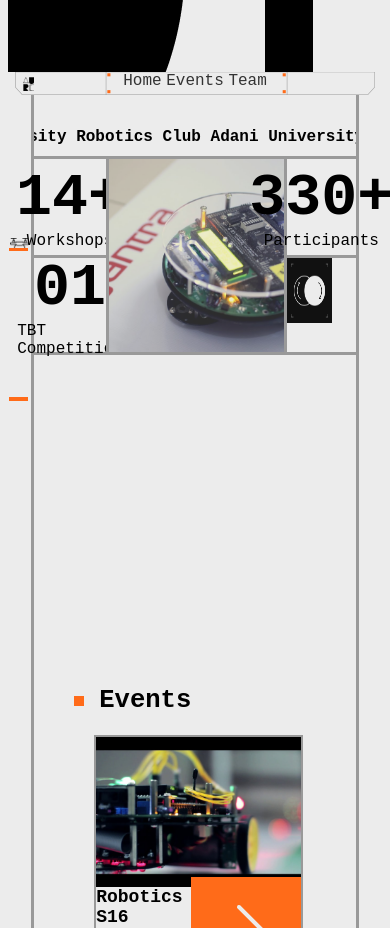
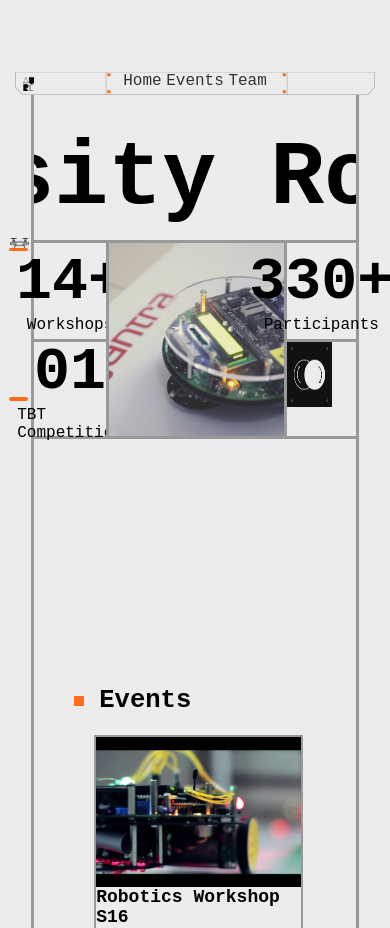
Before and after one commit to HetHirani07/AURC.club, a Next.js app: page / in a window 390 px wide. Shown: the part 780-1708 px from the top of the page. Built offline with nearby package versions, Linux system fonts and the light colour scheme; a web font is replaced by a local one.

Commit message:
after first deploy

```diff
--- a/src/app/components/events.module.css
+++ b/src/app/components/events.module.css
@@ -4,7 +4,7 @@
 .card{height: 325px; width: 280px; overflow: hidden; display: flex; flex-direction: column; border: 2px solid #999; margin-left: 20px; margin-top: 20px;
     position: relative}
 .cardImg{height: 60%;object-fit: cover; box-sizing: border-box}
-.toggleImg{position: absolute; right: 0%; bottom: 0%; height: 50}
+.toggleImg{position: absolute; right: 0%; bottom: 0%; height: 50px}
 .eventName{font-size: 23px; font-weight: 600; margin-left: 5; margin-top: 10}
 .eventDate{font-size: 21px; margin-left: 5; margin-top: 10}
 
@@ -13,12 +13,12 @@
     .card{height: 300px; width: 255px;}
     .eventName{font-size: 21px;}
     .eventDate{font-size: 19px;}
-    .toggleImg{height: 45;}
+    .toggleImg{height: 45px;}
 }
 @media screen and (max-width: 768px) {
     .title{font-size: 1.6rem;}
     .card{height: 250px; width: 205px;}
     .eventName{font-size: 18px;}
     .eventDate{font-size: 16px; margin-top: 0;}
-    .toggleImg{height: 30;}
+    .toggleImg{height: 30px;}
 }
--- a/src/app/event/event.module.css
+++ b/src/app/event/event.module.css
@@ -7,16 +7,17 @@
 .navbarText:hover{border-bottom: #FF6B19 solid 2.5px}
 .main{height: 100%; position: relative; box-sizing: border-box;}
 .drone{width: 5%;position: absolute;z-index: 3; margin-left: .5%; margin-top: 38%}
-.droneLanding{position: absolute; height: .40%; width: 5%; background-color: #FF6B19; border-radius: 50}
+.droneLanding{position: absolute; height: .40%; width: 5%; background-color: #FF6B19; border-radius: 50px}
 .hero{border-left: solid; border-right: solid; border-color: #999; width: 86%; height: 100%; display: flex; justify-self: center; margin-top: 0%; flex-direction: column;}
 .imgContainer {overflow: hidden;margin: 10; position: relative;}
 .slideContainer {display: flex; transition: transform 0.5s ease-in-out;}
 .Img {flex: 0 0 100%; width: 100%; }
 .prevBtn{position: absolute; height: 50px; width: 50px; bottom: 0%; right: 4%; z-index: 1;}
 .nextBtn{position: absolute; height: 50px; width: 50px; bottom: 0%; right: 0%; z-index: 1;}
+.bullet{height: 10px; width: 10px}
 .title{font-size: 2rem; font-weight: 700; color: black; margin-left: 15px;}
-.para{font-size: 1.1rem; padding: 10; width: 90%;}
-.modalities{font-size: 1.1rem; margin-left: 30; width: 90%; padding: 10; margin-bottom: 10vh;}
+.para{font-size: 1.1rem; padding: 10px; width: 90%; margin-left: 30px;}
+.modalities{font-size: 1.1rem; margin-left: 30px; width: 90%; padding: 10px; margin-bottom: 10vh;}
 .footer{display: flex; position: relative; height: 42vh; width: 100%; border-top: dashed #999; box-sizing: border-box; overflow: hidden;}
 .footerTitle{font-size: 1.75rem; font-weight: 700;}
 .footerSubTitle{color: #333; font-size: 1.1rem; margin-top: 10;}
@@ -30,8 +31,8 @@
     .prevBtn{width: 45; height: 45; right: 5.25%;}
     .nextBtn{width: 45; height: 45;}
     .title{font-size: 1.9rem;}
-    .para{font-size: 17;}
-    .modalities{font-size: 17;}
+    .para{font-size: 17px;}
+    .modalities{font-size: 17px;}
     .footer{height: 32vh;}
     .footerConnect{margin-top: 60;}
     .footerImg{margin-left: 47%;}
@@ -44,8 +45,8 @@
     .prevBtn{width: 40; height: 40; right: 6.25%;}
     .nextBtn{width: 40; height: 40;}
     .title{font-size: 1.6rem;}
-    .para{font-size: 16;}
-    .modalities{font-size: 16;}
+    .para{font-size: 16px;}
+    .modalities{font-size: 16px;}
     .footer{height: 29vh;}
     .footerTitle{font-size: 1.5rem;}
     .footerSubTitle{font-size: 1rem;}
--- a/src/app/event/page.tsx
+++ b/src/app/event/page.tsx
@@ -89,7 +89,7 @@
               </div>
             </div>
             <div style={{display: 'flex', alignItems: 'center', marginLeft: 30, marginTop: 40}}>
-                <img src='/rectBullet.png' style={{height: 10, width: 10}}></img>
+                <img src='/rectBullet.png' className={styles.bullet}></img>
                 <span className={styles.title}>Robotics Workshop S16</span>
             </div>
             <div style={{marginLeft: 30}}>
@@ -107,7 +107,7 @@
             </div>
 
             <div style={{display: 'flex', alignItems: 'center', marginLeft: 30, marginTop: 40}}>
-                <img src='/rectBullet.png' style={{height: 10, width: 10}}></img>
+                <img src='/rectBullet.png' className={styles.bullet}></img>
                 <span className={styles.title}>Entrance Test</span>
             </div>
             <div style={{marginLeft: 30}}>
@@ -119,7 +119,7 @@
             </div>
 
             <div style={{display: 'flex', alignItems: 'center', marginLeft: 30, marginTop: 40}}>
-                <img src='/rectBullet.png' style={{height: 10, width: 10}}></img>
+                <img src='/rectBullet.png' className={styles.bullet}></img>
                 <span className={styles.title}>Workshop Modalities</span>
             </div>
             <div className={styles.modalities}>
--- a/src/app/page.module.css
+++ b/src/app/page.module.css
@@ -1,7 +1,7 @@
 .firstPage{ display: flex; justify-content: center; height: 100vh; overflow: hidden; box-sizing: border-box;}
 .secondPage{height: 90vh; position: relative; box-sizing: border-box; display: flex; flex-direction: column; align-items: center;}
 .thirdPage{height: 100%; box-sizing: border-box; position: relative;}
-.logoImpression{height: 200; will-change: transform}
+.logoImpression{height: 200px; will-change: transform}
 .navbar{position: sticky; top: 0; left: 0; width: 100%; display: flex; justify-content: center; align-content: center; z-index: 4;}
 .navbarContainer{ width: 96%; height: 73; position: relative; display: flex;}
 .navbarBgImg{ width: 100%; justify-self: center;}
@@ -18,12 +18,12 @@
 .dashboardLower:hover{color: #FF6B19;}
 .dashboardUpper:hover{color: #FF6B19;}
 .dashboardRight{display: 'flex'; flex-direction: column; height: 100%; width: 21.5%; box-sizing: border-box; border-top: solid; border-bottom: solid; border-color: #999;}
-.textUpper{font-size: 100; font-weight: 600; align-self: center}
-.textLower{font-size: 25; font-weight: 100; align-self: center}
+.textUpper{font-size: 100px; font-weight: 600; align-self: center}
+.textLower{font-size: 25px; font-weight: 100; align-self: center}
 .drone{width: 5%;position: absolute;z-index: 3; margin-left: -49.5%; margin-top: 38%}
-.droneLanding{position: absolute; margin-left: -49.65%; margin-top: 40.7%; height: .65%; width: 5%; background-color: #FF6B19; border-radius: 50}
+.droneLanding{position: absolute; margin-left: -49.65%; margin-top: 40.7%; height: .65%; width: 5%; background-color: #FF6B19; border-radius: 50px}
 .marqueeBox{padding-top: 10px;width: 100%; display: flex; justify-self: center; overflow: hidden;}
-.marqueeText{font-size: 120; margin-top: 0px; margin-bottom: 70px; display: flex; vertical-align: center; font-weight: 700; white-space: nowrap}
+.marqueeText{font-size: 120px; margin-top: 0px; margin-bottom: 70px; display: flex; vertical-align: center; font-weight: 700; white-space: nowrap}
 .footer{display: flex; position: relative; height: 42vh; width: 100%; border-top: dashed #999; box-sizing: border-box; overflow: hidden;}
 .footerTitle{font-size: 1.75rem; font-weight: 700;}
 .footerSubTitle{color: #333; font-size: 1.1rem; margin-top: 10;}
@@ -31,21 +31,21 @@
 .footerImg{position: absolute; width: 24%; margin-left: 53%; margin-top: .5%;}
 
 @media screen and (max-width: 1024px) {
-    .logoImpression{height: 180;}
+    .logoImpression{height: 180px;}
     .secondPage{height: 70vh;}
     .navbarContainer{height: 68;}
     .navbarText{font-size: 1.1rem;}
     .textUpper{font-size: 80px}
     .textLower{font-size: 20px}
     .space{height: 6%;}
-    .marqueeText{margin-bottom: 10px; font-size: 100;}
+    .marqueeText{margin-bottom: 10px; font-size: 100px;}
     .footer{height: 32vh;}
     .footerConnect{margin-top: 60;}
     .footerImg{margin-left: 47%;}
 }
 
 @media screen and (max-width: 768px) {
-    .logoImpression{height: 150;}
+    .logoImpression{height: 150px;}
     .secondPage{height: 60vh;}
     .navbarContainer{height: 55;}
     .navbarText{font-size: 1rem;}
@@ -53,7 +53,7 @@
     .textLower{font-size: 16px}
     .space{height: 4%;}
     .marqueeBox{padding-top: 12px;}
-    .marqueeText{margin-bottom: 10px; font-size: 90;}
+    .marqueeText{margin-bottom: 10px; font-size: 90px;}
     .footer{height: 29vh;}
     .footerTitle{font-size: 1.5rem;}
     .footerSubTitle{font-size: 1rem;}
--- a/src/app/page.tsx
+++ b/src/app/page.tsx
@@ -1,5 +1,4 @@
 'use client';
-import dynamic from 'next/dynamic';
 import Events from './components/events';
 import About from './components/about';
 import { useRef, useEffect, useLayoutEffect, useState} from "react";
--- a/src/app/team/team.module.css
+++ b/src/app/team/team.module.css
@@ -6,7 +6,7 @@
 .navbarText:hover{border-bottom: #FF6B19 solid 2.5px}
 .main{height: 100%; position: relative; box-sizing: border-box;}
 .drone{width: 5%;position: absolute;z-index: 3; margin-left: .5%; margin-top: 38%}
-.droneLanding{position: absolute; height: .40%; width: 5%; background-color: #FF6B19; border-radius: 50}
+.droneLanding{position: absolute; height: .40%; width: 5%; background-color: #FF6B19; border-radius: 50px}
 .hero{border-left: solid; border-right: solid; border-color: #999; width: 86%; height: 100%; display: flex; justify-self: center; margin-top: 0%; flex-direction: column;}
 .title{font-size: 2rem; font-weight: 700; color: black; margin-left: 15px;}
 .cardBox{display: flex; flex-wrap: wrap; width: 93%; align-self: center; justify-content: space-between; gap: 50; margin-top: 20; margin-bottom: 80;}
```
